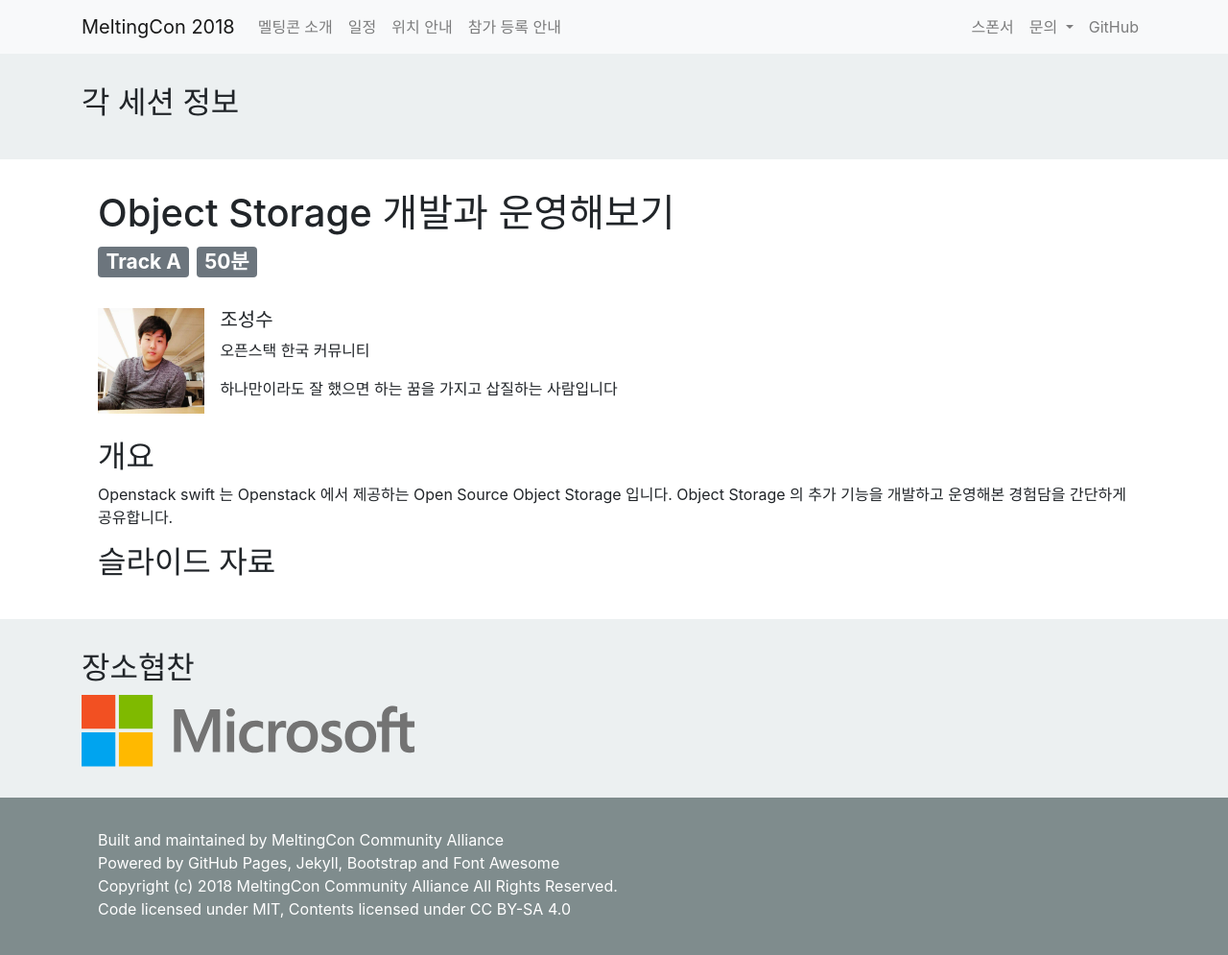
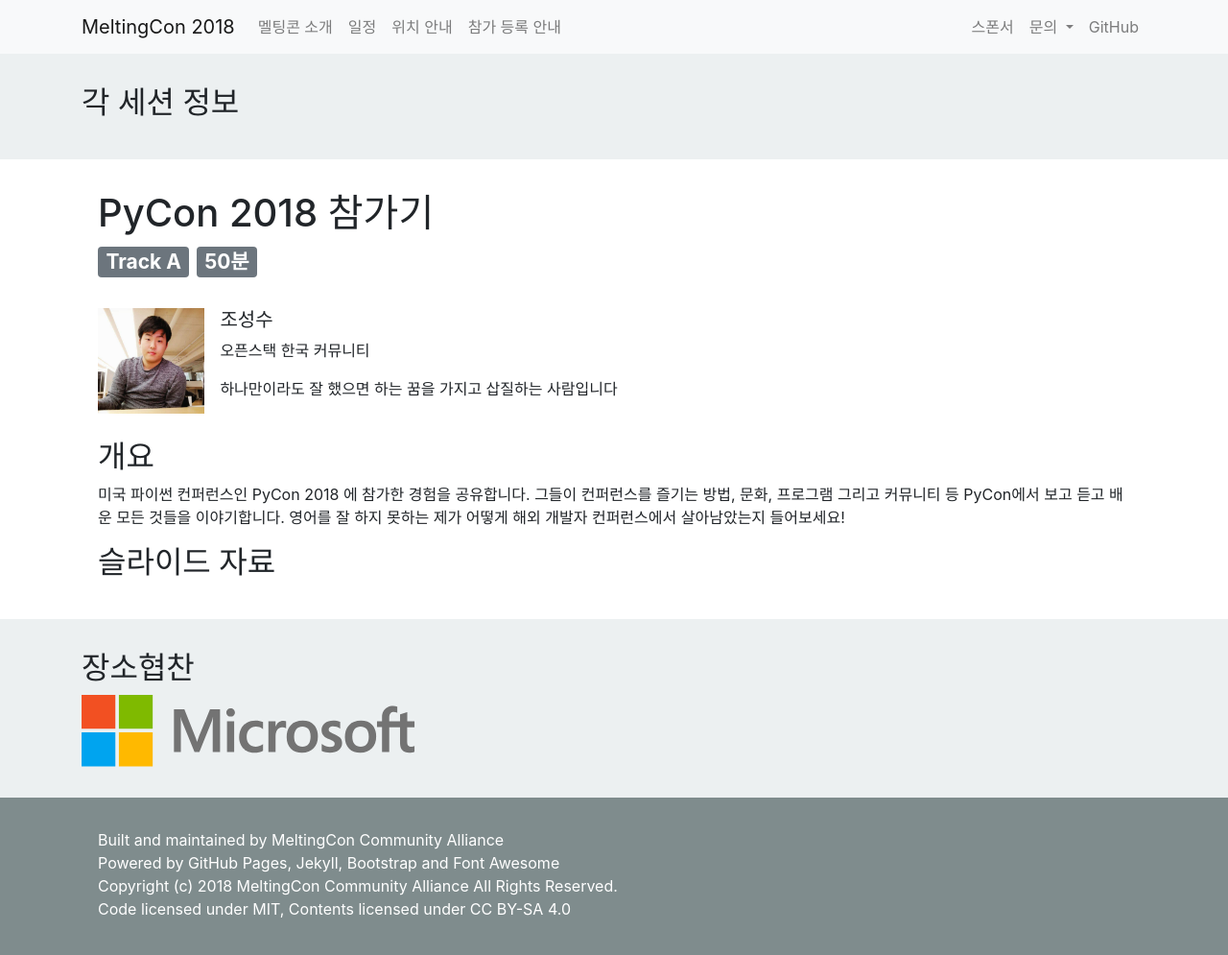
Before and after one commit to meltingcon/2018, a Jekyll site: the page built from _sessions/session_a_2.md, in a window 1280 px wide and 1007 px high. Shown: the top 995 px of the window at 96% size. Built offline with Jekyll 4.4.1, drawn with Linux system fonts in a browser that asks for light colours.

Commit message:
Update session_a_2.md

```diff
--- a/_sessions/session_a_2.md
+++ b/_sessions/session_a_2.md
@@ -1,7 +1,7 @@
 ---
 layout: session
 order: 4
-title: Object Storage 개발과 운영해보기
+title: PyCon 2018 참가기
 track: Track A
 time: "3:40 ~ 4:30"
 duration: 50분
@@ -13,5 +13,6 @@ speakers:
 ---
 
 ## 개요
-Openstack swift 는 Openstack 에서 제공하는 Open Source Object Storage 입니다. Object Storage 의 추가 기능을 개발하고 운영해본 경험담을 간단하게 공유합니다.
+미국 파이썬 컨퍼런스인 PyCon 2018 에 참가한 경험을 공유합니다. 그들이 컨퍼런스를 즐기는 방법, 문화, 프로그램 그리고 커뮤니티 등 PyCon에서 보고 듣고 배운 모든 것들을 이야기합니다. 영어를 잘 하지 못하는 제가 어떻게 해외 개발자 컨퍼런스에서 살아남았는지 들어보세요!
+
 ## 슬라이드 자료
```
